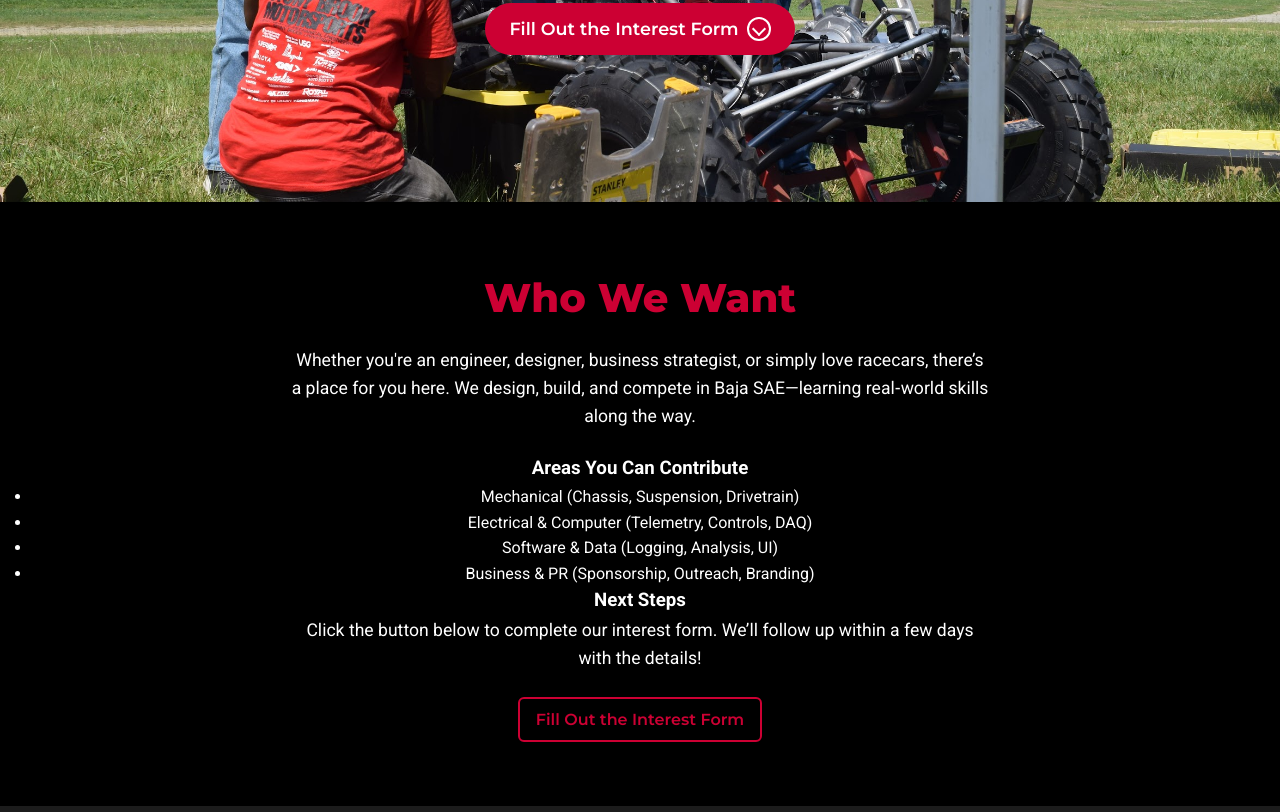
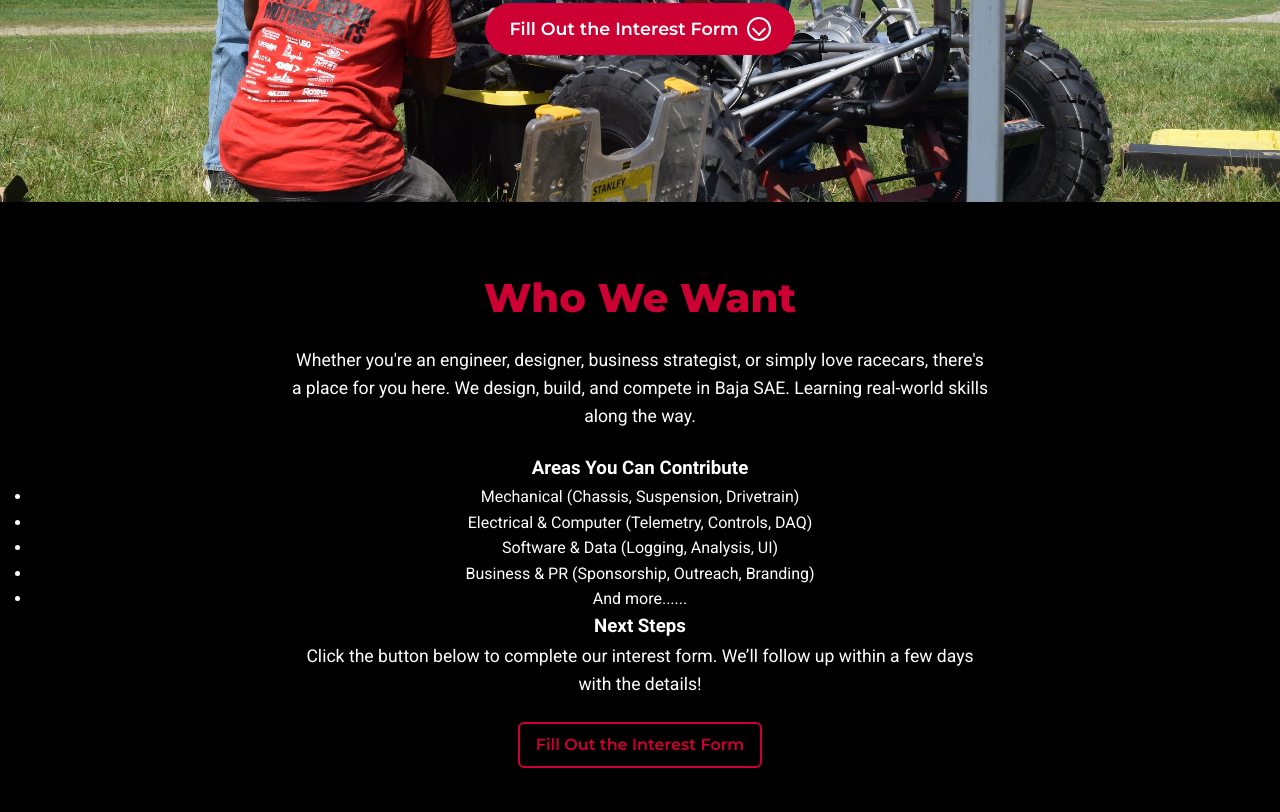
Before and after one commit to SAEstonybrookmotorsports/SAEstonybrookmotorsports.github.io, an Astro site: page /join in a window 1280 px wide. Shown: the part 462-1274 px from the top of the page. Built offline with nearby package versions, Linux system fonts and the light colour scheme; Astro itself is replaced by a stand-in of ours.

Commit message:
minor rewording in join page

```diff
--- a/src/pages/join.astro
+++ b/src/pages/join.astro
@@ -21,7 +21,7 @@ import BaseLayout from "../layouts/BaseLayout.astro";
     <h2>Who We Want</h2>
     <p>
       Whether you're an engineer, designer, business strategist, or simply love racecars,
-      there’s a place for you here. We design, build, and compete in Baja SAE—learning real‑world skills along the way.
+      there's a place for you here. We design, build, and compete in Baja SAE. Learning real-world skills along the way.
     </p>
 
     <h3>Areas You Can Contribute</h3>
@@ -30,6 +30,7 @@ import BaseLayout from "../layouts/BaseLayout.astro";
       <li>Electrical & Computer (Telemetry, Controls, DAQ)</li>
       <li>Software & Data (Logging, Analysis, UI)</li>
       <li>Business & PR (Sponsorship, Outreach, Branding)</li>
+      <li>And more......</li>
     </ul>
 
     <h3>Next Steps</h3>
```
